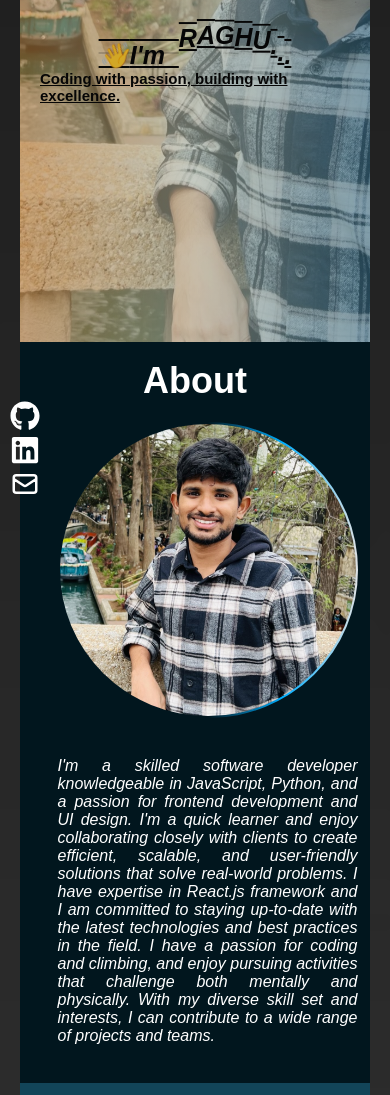
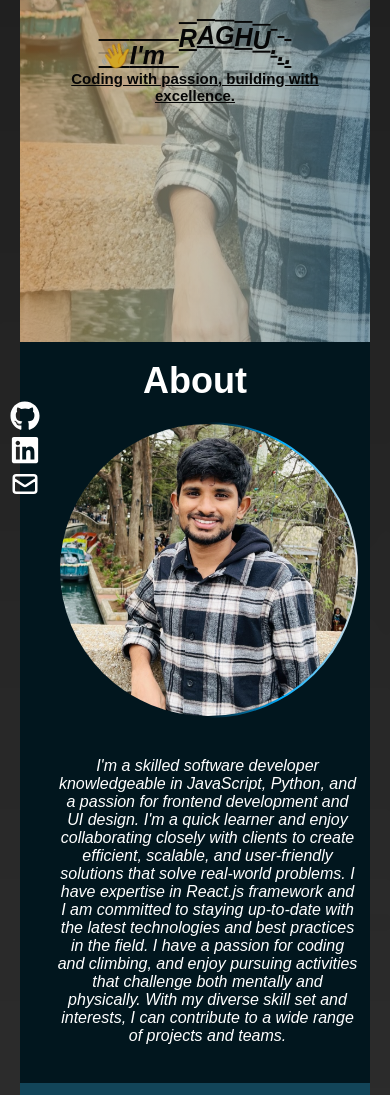
Before and after one commit to raghudungala/portfolio, a React (Create React App) app: page / in a window 390 px wide. Shown: the part 321-1416 px from the top of the page. Built offline with nearby package versions, Linux system fonts and the light colour scheme.

Commit message:
Style changes

```diff
--- a/src/styles/about.css
+++ b/src/styles/about.css
@@ -53,4 +53,7 @@
     font-size: 1rem;
     align-items: center;
   }
+  .about-intro {
+    text-align: center;
+  }
 }
--- a/src/styles/welcomepage.css
+++ b/src/styles/welcomepage.css
@@ -269,6 +269,7 @@
 }
 
 .name h2{
+  text-align: center;
   text-decoration: underline
 }
 
```
